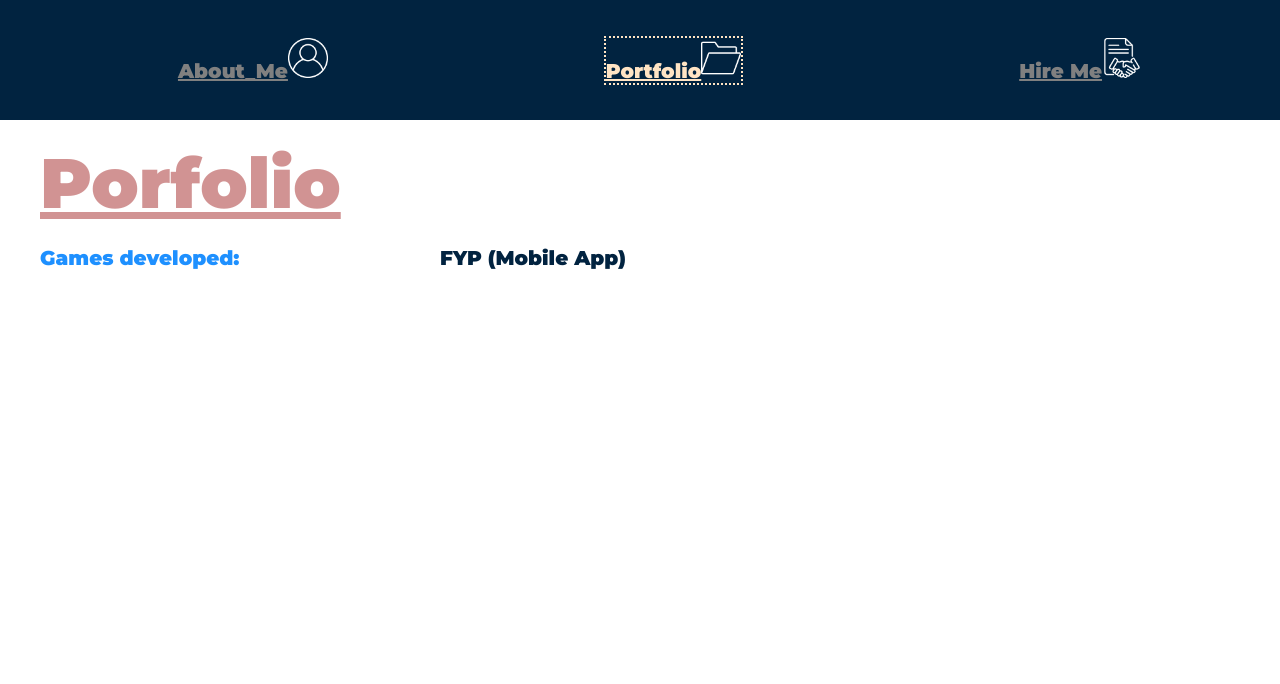
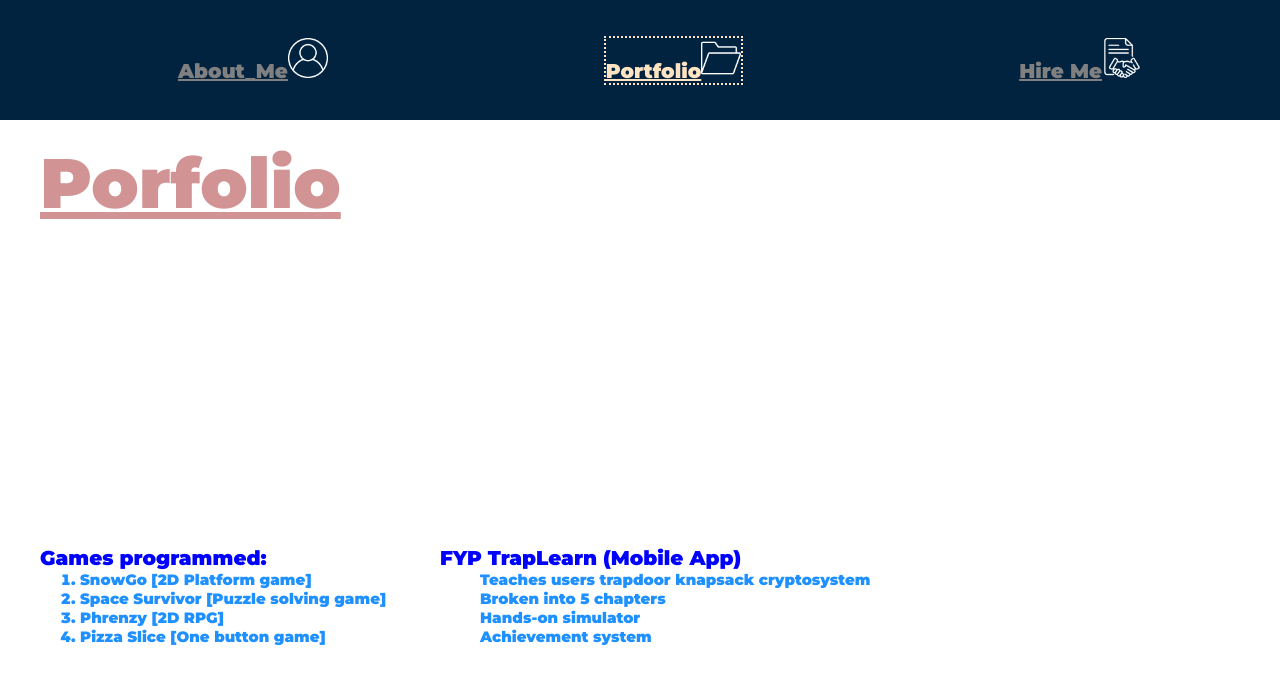
Before and after one commit to KevinJunHan/ReactSite, a React (Create React App) app: page /portfolio in a window 1280 px wide. Shown: the top 684 px of the page. Built offline with nearby package versions, Linux system fonts and the light colour scheme.

Commit message:
Added description text/styling for portfolio

```diff
--- a/src/App.css
+++ b/src/App.css
@@ -169,10 +169,6 @@ ul {
 	list-style: none;
 }
 
-.geneList {
-	padding-top: 1000px;
-}
-
 .csg {
 	padding: 0;
 	height: 150px;
@@ -209,6 +205,11 @@ ul {
 	font-size: 20px;
 	color: #012340;
 }
+.geneList {
+	font-family: "Montserrat", sans-serif;
+	font-size: 15px;
+	color: dodgerblue;
+}
 
 .degreeHead {
 	font-family: "Cinzel", serif;
--- a/src/Portfolio.js
+++ b/src/Portfolio.js
@@ -18,11 +18,9 @@ function Portfolio() {
 			<animated.h1 style={props} className="header">
 				Porfolio
 			</animated.h1>
+
 			<div className="players">
 				<div className="playerOnLeft">
-					<h1 className="genericText" style={{ color: "dodgerblue" }}>
-						Games developed:
-					</h1>
 					<ReactPlayer
 						width="400px"
 						height="300px"
@@ -30,9 +28,17 @@ function Portfolio() {
 						playing="true"
 						url="www.youtube.com/watch?v=tqNft0iUPHY"
 					/>
+					<h1 className="genericText" style={{ color: "blue" }}>
+						Games programmed:
+					</h1>
+					<ol className="geneList">
+						<li>SnowGo [2D Platform game] </li>
+						<li>Space Survivor [Puzzle solving game] </li>
+						<li>Phrenzy [2D RPG]</li>
+						<li>Pizza Slice [One button game]</li>
+					</ol>
 				</div>
 				<div className="playerOnRight">
-					<h1 className="genericText">FYP (Mobile App)</h1>
 					<ReactPlayer
 						width="400px"
 						height="300px"
@@ -40,6 +46,15 @@ function Portfolio() {
 						playing="true"
 						url="www.youtube.com/watch?v=FiFWPWR3mLs"
 					/>
+					<h1 className="genericText" style={{ color: "blue" }}>
+						FYP TrapLearn (Mobile App)
+						<ul className="geneList">
+							<li>Teaches users trapdoor knapsack cryptosystem</li>
+							<li>Broken into 5 chapters</li>
+							<li>Hands-on simulator</li>
+							<li>Achievement system</li>
+						</ul>
+					</h1>
 				</div>
 			</div>
 		</div>
```
